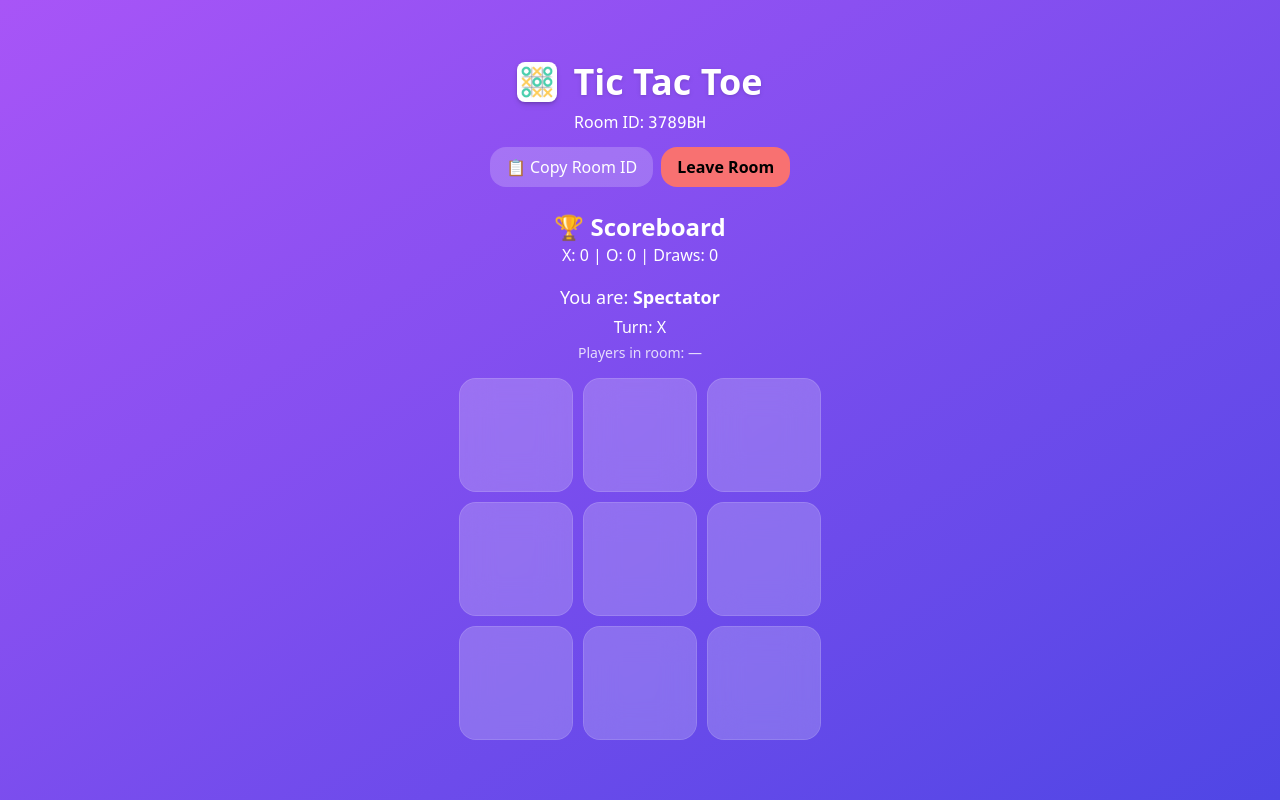
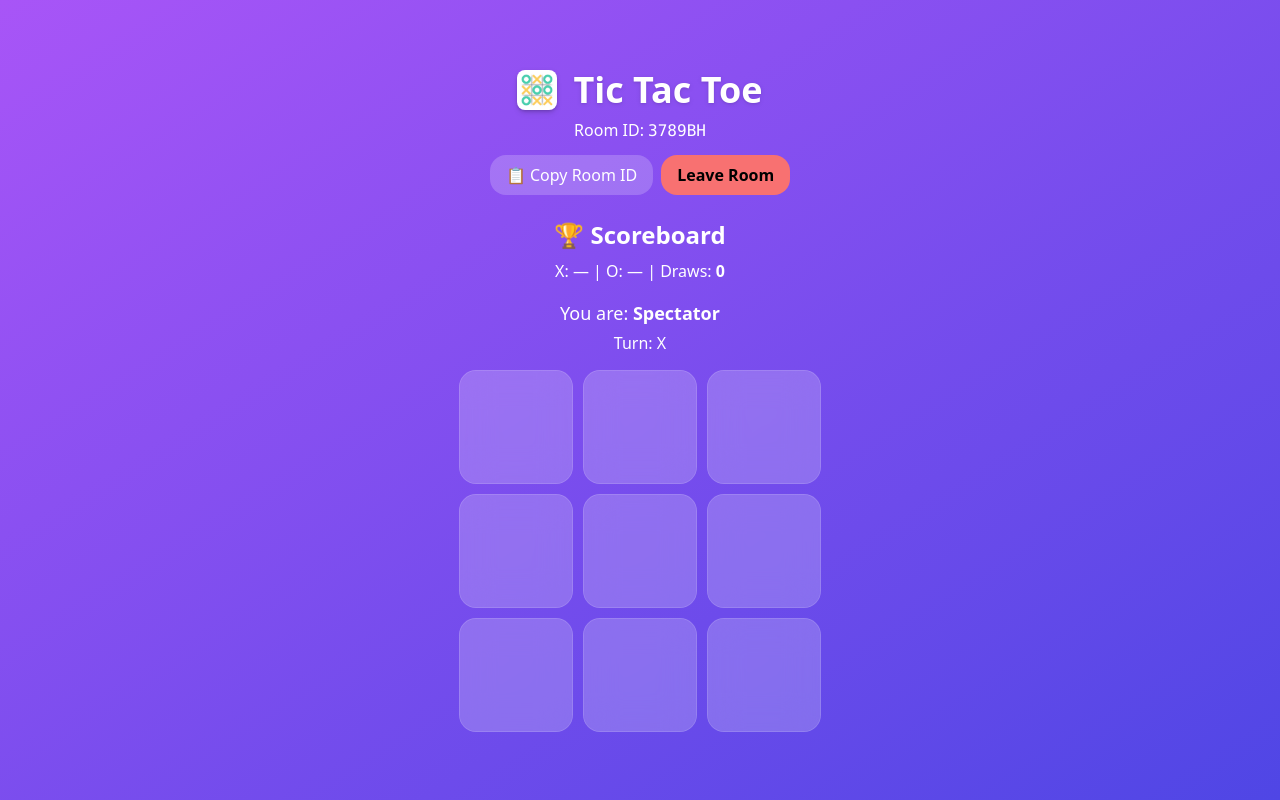
Before and after one commit to Vanshmehta38/tic-tac-toe, a React (Create React App) app: page / in a window 1280 px wide. Both pictures are taken after typing "Sample" into the empty fields and a click on the button "Create Room". Built offline with nearby package versions, Linux system fonts and the light colour scheme; no server answers.

Commit message:
update code

```diff
--- a/src/App.jsx
+++ b/src/App.jsx
@@ -19,6 +19,7 @@ export default function App() {
   );
   const [showPopup, setShowPopup] = useState(!roomId);
 
+  // Stable identity for player
   const userIdRef = useRef(localStorage.getItem("userId") || uuidv4());
   useEffect(() => {
     localStorage.setItem("userId", userIdRef.current);
@@ -30,19 +31,19 @@ export default function App() {
   const [currentPlayer, setCurrentPlayer] = useState("X");
   const [winner, setWinner] = useState(null);
   const [line, setLine] = useState(null);
+
+  // players: [{ userId, symbol }]
   const [players, setPlayers] = useState([]);
   const [isAdmin, setIsAdmin] = useState(false);
 
-  // ✅ Shared scores from server
-  const [scores, setScores] = useState({ X: 0, O: 0, draw: 0 });
+  // Shared scores from server: { byUser: { [userId]: wins }, draws: number }
+  const [scores, setScores] = useState({ byUser: {}, draws: 0 });
 
   useEffect(() => {
     if (!roomId) return;
-
     const newSocket = io(SOCKET_URL, { transports: ["polling", "websocket"] });
 
     newSocket.on("connect", () => {
-      console.log("✅ Connected:", newSocket.id);
       newSocket.emit("joinRoom", { roomId, userId: userIdRef.current });
     });
 
@@ -58,10 +59,10 @@ export default function App() {
         setCurrentPlayer(currentPlayer);
         setWinner(winner);
         setLine(line);
-        setPlayers(players);
+        setPlayers(players || []);
         if (scores) setScores(scores);
 
-        // 🎉 Trigger confetti when someone wins
+        // Party animation on win
         if (winner && winner !== "draw") {
           confetti({ particleCount: 120, spread: 70, origin: { y: 0.6 } });
         }
@@ -69,7 +70,6 @@ export default function App() {
     );
 
     setSocket(newSocket);
-
     return () => newSocket.disconnect();
   }, [roomId]);
 
@@ -90,7 +90,7 @@ export default function App() {
     setSymbol(null);
     setBoard(Array(9).fill(null));
     setPlayers([]);
-    setScores({ X: 0, O: 0, draw: 0 });
+    setScores({ byUser: {}, draws: 0 });
   };
 
   const cellClasses = (i) => {
@@ -109,6 +109,22 @@ export default function App() {
         : "text-white",
     ].join(" ");
   };
+
+  // Helpers
+  const mask = (uid) =>
+    uid === userIdRef.current ? "You" : `${uid.slice(0, 4)}…${uid.slice(-4)}`;
+  const activePlayers = players.filter(
+    (p) => p.symbol === "X" || p.symbol === "O"
+  );
+  const xPlayer = activePlayers.find((p) => p.symbol === "X");
+  const oPlayer = activePlayers.find((p) => p.symbol === "O");
+
+  // Player-wise scoreboard rows (only show players who have entries or active)
+  const scoreboardRows = activePlayers.map((p) => ({
+    userId: p.userId,
+    label: `${mask(p.userId)} (${p.symbol})`,
+    wins: scores.byUser?.[p.userId] ?? 0,
+  }));
 
   if (showPopup) {
     return (
@@ -203,11 +219,33 @@ export default function App() {
           </div>
         </div>
 
-        {/* ✅ Scoreboard */}
+        {/* 🏆 Compact Scoreboard with Players */}
         <div className="mb-4 text-center">
           <h2 className="text-2xl font-bold">🏆 Scoreboard</h2>
-          <p>
-            X: {scores.X} | O: {scores.O} | Draws: {scores.draw}
+          <p className="mt-2">
+            {xPlayer ? (
+              <>
+                {mask(xPlayer.userId)} (X):{" "}
+                <span className="font-bold">
+                  {scores.byUser?.[xPlayer.userId] ?? 0}
+                </span>
+              </>
+            ) : (
+              "X: —"
+            )}
+            {" | "}
+            {oPlayer ? (
+              <>
+                {mask(oPlayer.userId)} (O):{" "}
+                <span className="font-bold">
+                  {scores.byUser?.[oPlayer.userId] ?? 0}
+                </span>
+              </>
+            ) : (
+              "O: —"
+            )}
+            {" | "}
+            Draws: <span className="font-bold">{scores.draws ?? 0}</span>
           </p>
         </div>
 
@@ -219,11 +257,12 @@ export default function App() {
             {winner
               ? winner === "draw"
                 ? "It's a draw!"
-                : `Winner: ${winner}`
+                : `Winner: ${winner} (${
+                    winner === "X"
+                      ? mask(xPlayer?.userId || "")
+                      : mask(oPlayer?.userId || "")
+                  })`
               : `Turn: ${currentPlayer}`}
-          </p>
-          <p className="text-sm opacity-80 mt-1">
-            Players in room: {players.join(" , ") || "—"}
           </p>
         </div>
 
```
